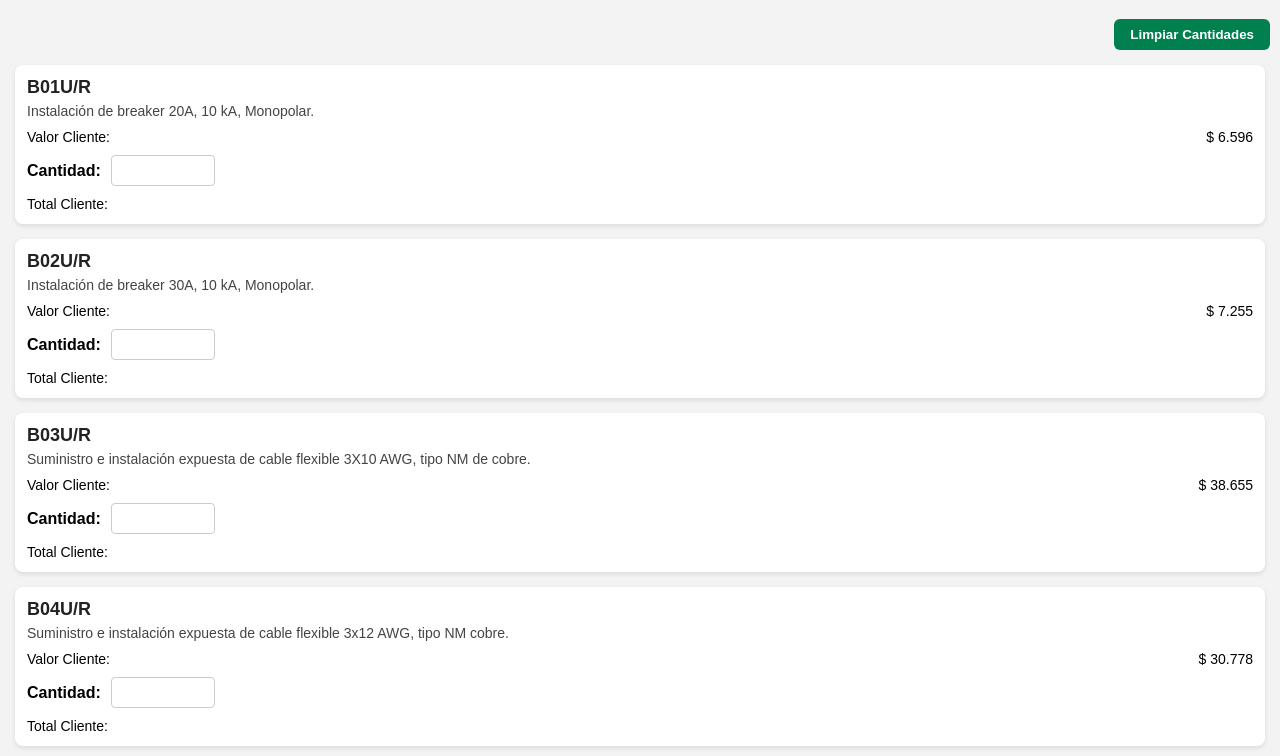
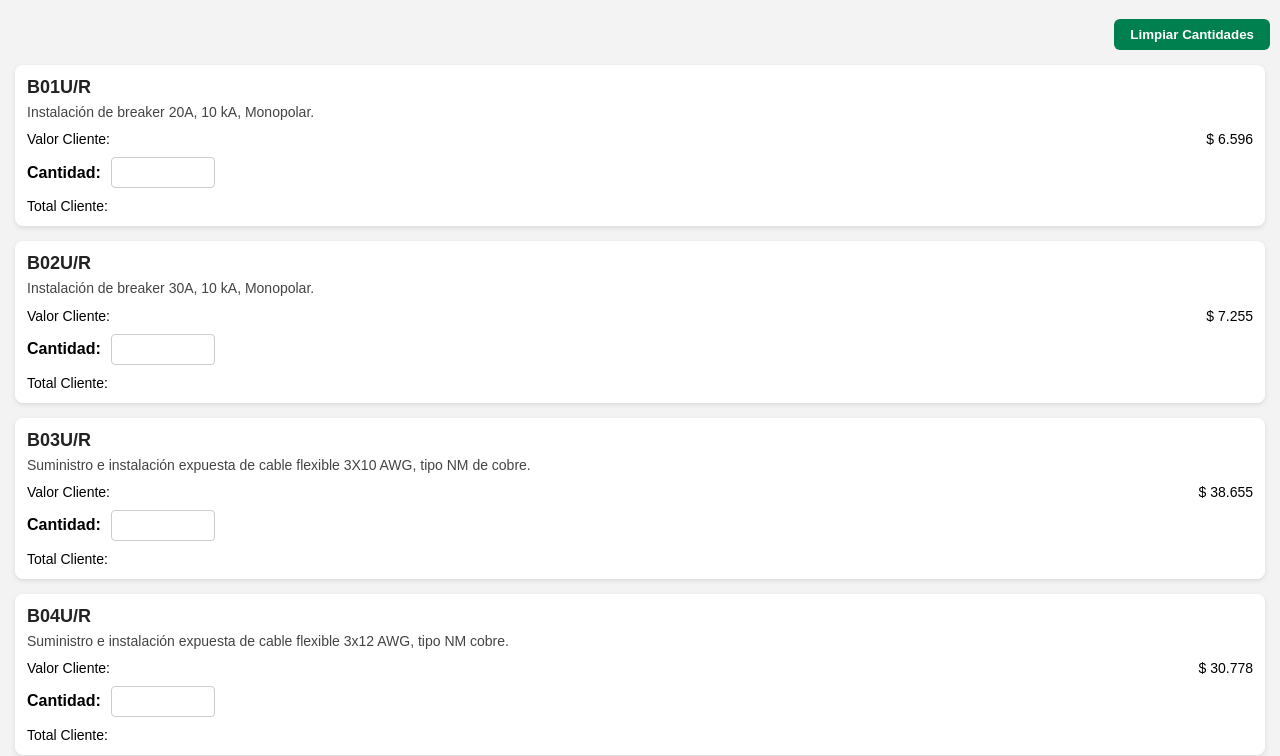
Before and after one commit to agaviria-projects/elite-liquidacion-planillas-RI, a plain HTML site: page index.html in a window 1280 px wide. Shown: the part 67-823 px from the top of the page. Drawn offline with Linux system fonts and the light colour scheme.

Commit message:
Update index.html

```diff
--- a/index.html
+++ b/index.html
@@ -177,6 +177,16 @@
     color: #008c4a; /* Verde corporativo */
     font-weight: bold;
   }
+   .desc {
+  font-size: 14px;
+  color: #444;
+  margin-bottom: 10px;
+  text-align: justify;         /* 🔹 Alinea el texto como en un párrafo */
+  line-height: 1.3;            /* 🔹 Altura de línea equilibrada */
+  word-break: break-word;      /* 🔹 Evita que el texto se salga del borde */
+  white-space: normal;         /* 🔹 Asegura que el texto se adapte al ancho */
+  max-width: 100%;             /* 🔹 Se ajusta al ancho de la tarjeta */
+}
   </style>
 </head>
 <body>
```
